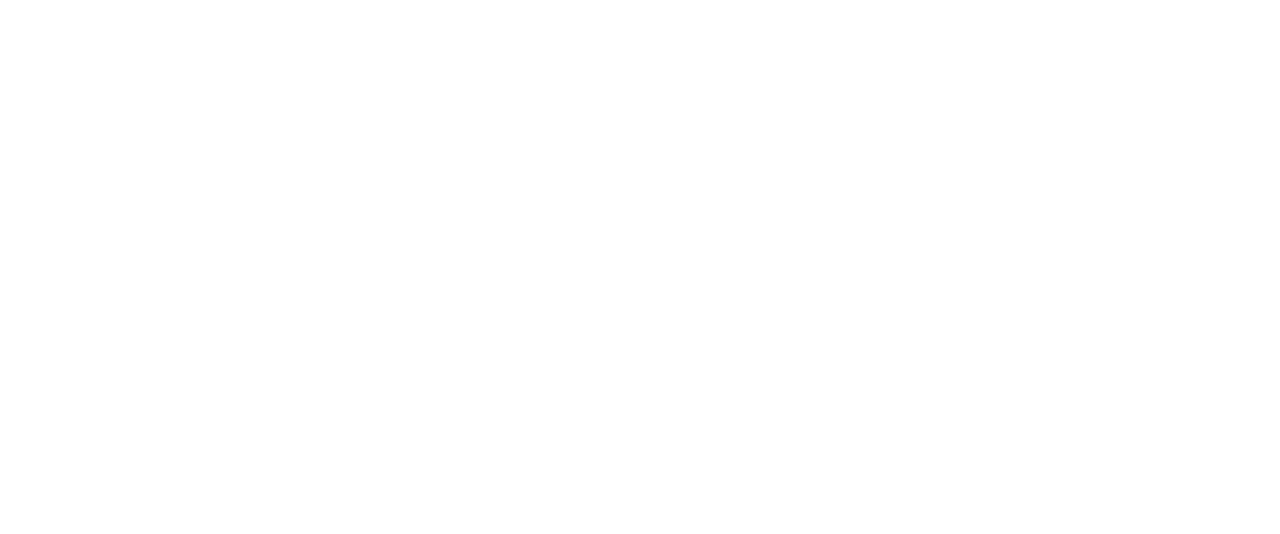
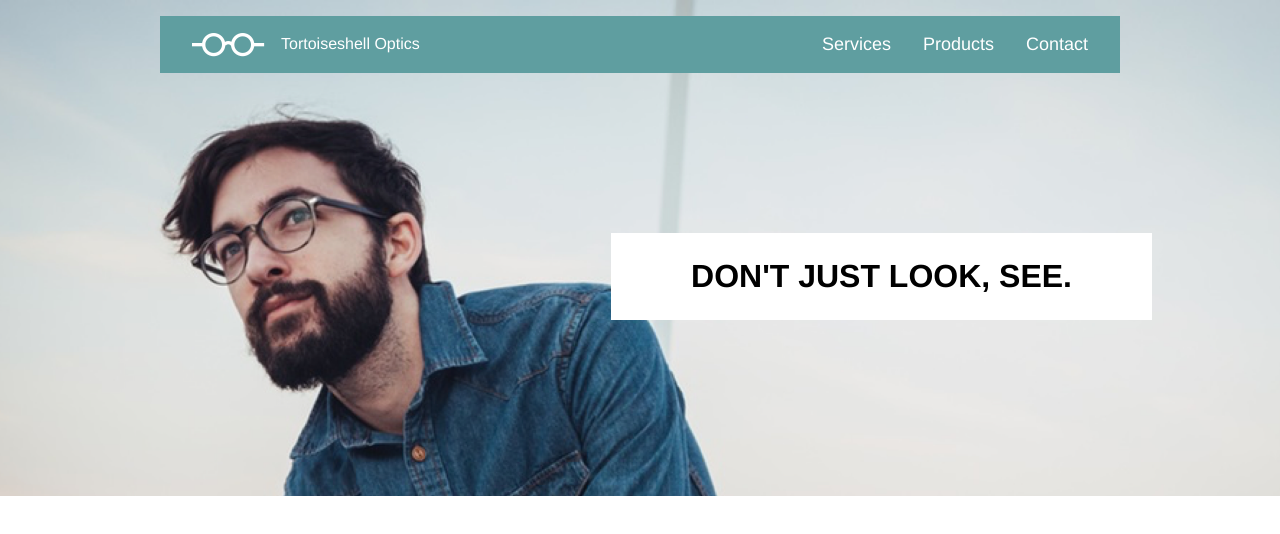
Before and after one commit to Ibarra11/TortoiseShellOptics, a plain HTML site: page index.html in a window 1280 px wide. Drawn offline with Linux system fonts and the light colour scheme.

Commit message:
Header for Desktop Desing

```diff
--- a/index.html
+++ b/index.html
@@ -6,7 +6,31 @@
 		<link rel="stylesheet" type="text/css" href="./resources/css/style.css">
 	</head>
 	<body>
-
+		<!-- Header Section -->
+		<header class="background">
+			<div class="content-container">
+			<nav class="flex">
+				<!-- Nav Logo -->
+				<div class="logo flex">
+					<img src="./resources/images/logo-white.png" alt="white glasses">
+					<h3>Tortoiseshell Optics</h3>
+				</div>
+				<!-- Nav for tablet and mobile -->
+				<ul class="desktop-tablet flex">
+					<li>Services</li>
+					<li>Products</li>
+					<li>Contact</li>
+				</ul>
+				<!-- nav for mobile -->
+				<ul class="mobile">
+				</ul>
+			</nav>
+			<!-- slogan on background -->
+			<div class="slogan">
+				<h2 class="bold">Don't Just Look, See.</h2>
+			</div>
+		</div>
+		</header>
 
 	</body>
 </html>
--- a/resources/css/style.css
+++ b/resources/css/style.css
@@ -0,0 +1,71 @@
+body{
+	font-size: 18px;
+	line-height: 1.4;
+	font-family: Helvetica;
+}
+
+.content-container{
+	width: 960px;
+	margin: 0 auto;
+}
+
+.flex{
+	display: flex;
+}
+.bold{
+	font-weight: bold;
+}
+
+/*Header background*/
+ .background{
+	height: 30rem;
+	background-image: url("../images/glasses-bg.png");
+	background-size: cover;
+	background-position: center left 30%;
+	padding-top: 1rem;
+}
+
+/*header Nav*/
+nav{
+	background-color: cadetblue;
+	padding: 1rem 0 1rem 2rem;
+	display: flex;
+	align-items: center;
+	justify-content: space-between;
+	color: white;
+}
+
+nav .mobile{
+	display: none;
+}
+
+nav .logo img{
+	height: 1.5rem;
+	margin-right: 1rem;
+}
+
+nav ul li{
+	padding-right: 2rem;
+}
+
+header h3{
+	font-size: 1rem;
+}
+
+/*Header Slogan */
+header .slogan{
+	display: flex;
+	justify-content: flex-end;
+	margin-top: 10rem;
+	position: relative;
+	left: 2rem;
+}
+
+header .slogan h2{
+	background-color: white;
+	color: black;
+	padding: 1.5rem 5rem;
+	text-transform: uppercase;
+	line-height: 1.2;
+	font-size: 2rem;
+}
```
